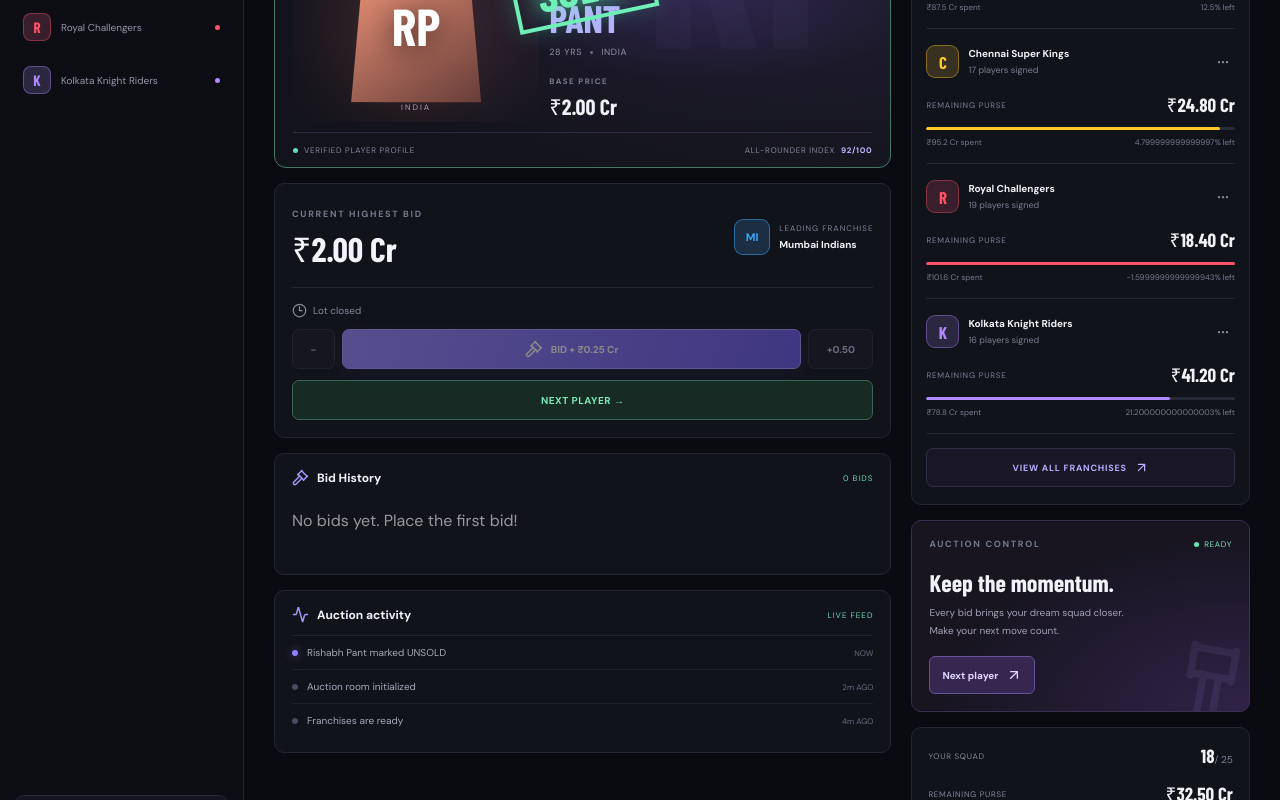
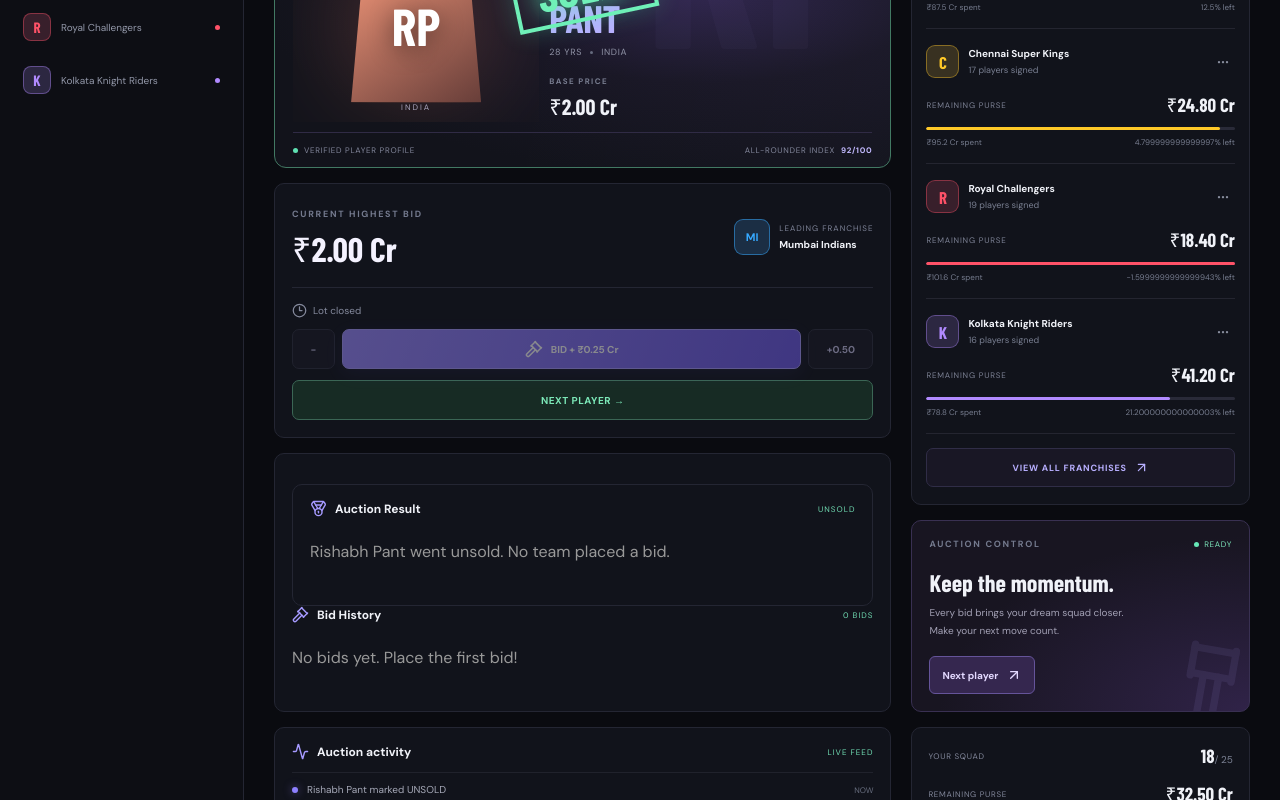
Before and after one commit to jatinnagwani/IPL-Auction-Simulator, a React (Vite) app: page / in a window 1280 px wide. Both pictures are taken after a click on the button "🔨 SOLD / UNSOLD". Shown: the part 529-1329 px from the top of the page. Built offline with nearby package versions, Linux system fonts and the light colour scheme; a web font is replaced by a local one.

Commit message:
feat: display sold and unsold auction results

```diff
--- a/src/App.jsx
+++ b/src/App.jsx
@@ -51,6 +51,13 @@ function App() {
 
   const player = players[playerIndex];
   const currentTeam = teamData[activeTeam];
+  const winningTeam = teamData.find(
+  (team) => team.short === leader
+);
+
+const priceIncrease = player.base > 0
+  ? (((bid - player.base) / player.base) * 100).toFixed(0)
+  : 0;
   const [bidHistory, setBidHistory] = useState([]);
 
 
@@ -229,6 +236,38 @@ const filteredTeams = teamData.filter((team) =>
             </section>
 
             <section className="activity-card">
+
+              {sold && (
+  <section className="activity-card">
+    <div className="activity-head">
+      <h3><Medal size={17} /> Auction Result</h3>
+      <span>{leader ? "SOLD" : "UNSOLD"}</span>
+    </div>
+
+    {leader && winningTeam ? (
+      <>
+        <div className="activity-item">
+          <span className="activity-dot bright" />
+          <span>
+            <strong>{player.name}</strong> sold to{" "}
+            <strong>{winningTeam.name}</strong>
+          </span>
+          <time>{money(bid)}</time>
+        </div>
+
+        <div className="activity-item">
+          <span className="activity-dot bright" />
+          <span>Base price: {money(player.base)}</span>
+          <time>+{priceIncrease}%</time>
+        </div>
+      </>
+    ) : (
+      <p style={{ padding: "12px 0", color: "#999" }}>
+        {player.name} went unsold. No team placed a bid.
+      </p>
+    )}
+  </section>
+)}
   <div className="activity-head">
     <h3><Gavel size={17} /> Bid History</h3>
     <span>{bidHistory.length} BIDS</span>
```
